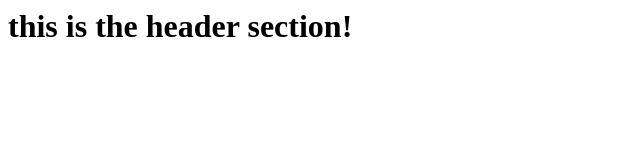
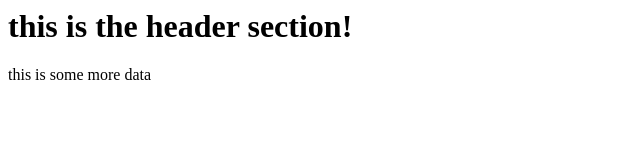
Before and after one commit to akshkgd/git-intro-321, a plain HTML site: page index.html in a window 1280 px wide. Shown: the whole page, without its empty margins (0-640 px from the left). Drawn offline with Linux system fonts and the light colour scheme.

Commit message:
beta v0.1

```diff
--- a/index.html
+++ b/index.html
@@ -1 +1,2 @@
 <h1>this is the header section!</h1>
+<p>this is some more data</p>
```
